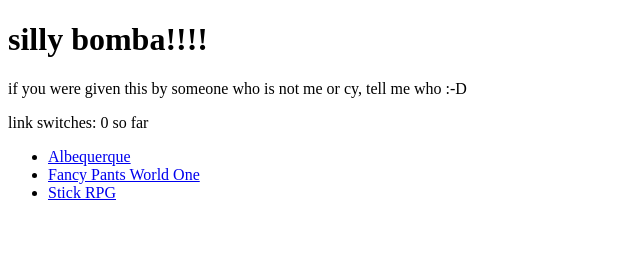
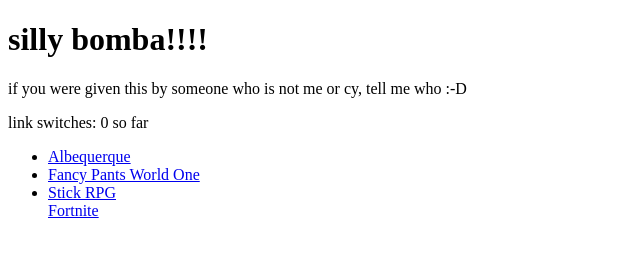
Before and after one commit to goosbn/test, a plain HTML site: page index.html in a window 1280 px wide. Shown: the full height of the page, 0-640 px from the left. Drawn offline with Linux system fonts and the light colour scheme.

Commit message:
Update index.html

```diff
--- a/index.html
+++ b/index.html
@@ -19,6 +19,7 @@
      <li><a href="edu/jerrysbaitshop/index.html">Albequerque</a></li>
       <li><a href="edu/fancy-pants/index.html">Fancy Pants World One</a></li>
      <li><a href="edu/stick-rpg/index.html">Stick RPG</a></li>
+     <a href="https://www.youtube.com/watch?v=dQw4w9WgXcQ">Fortnite</a>
 
    </ul>
 
```
